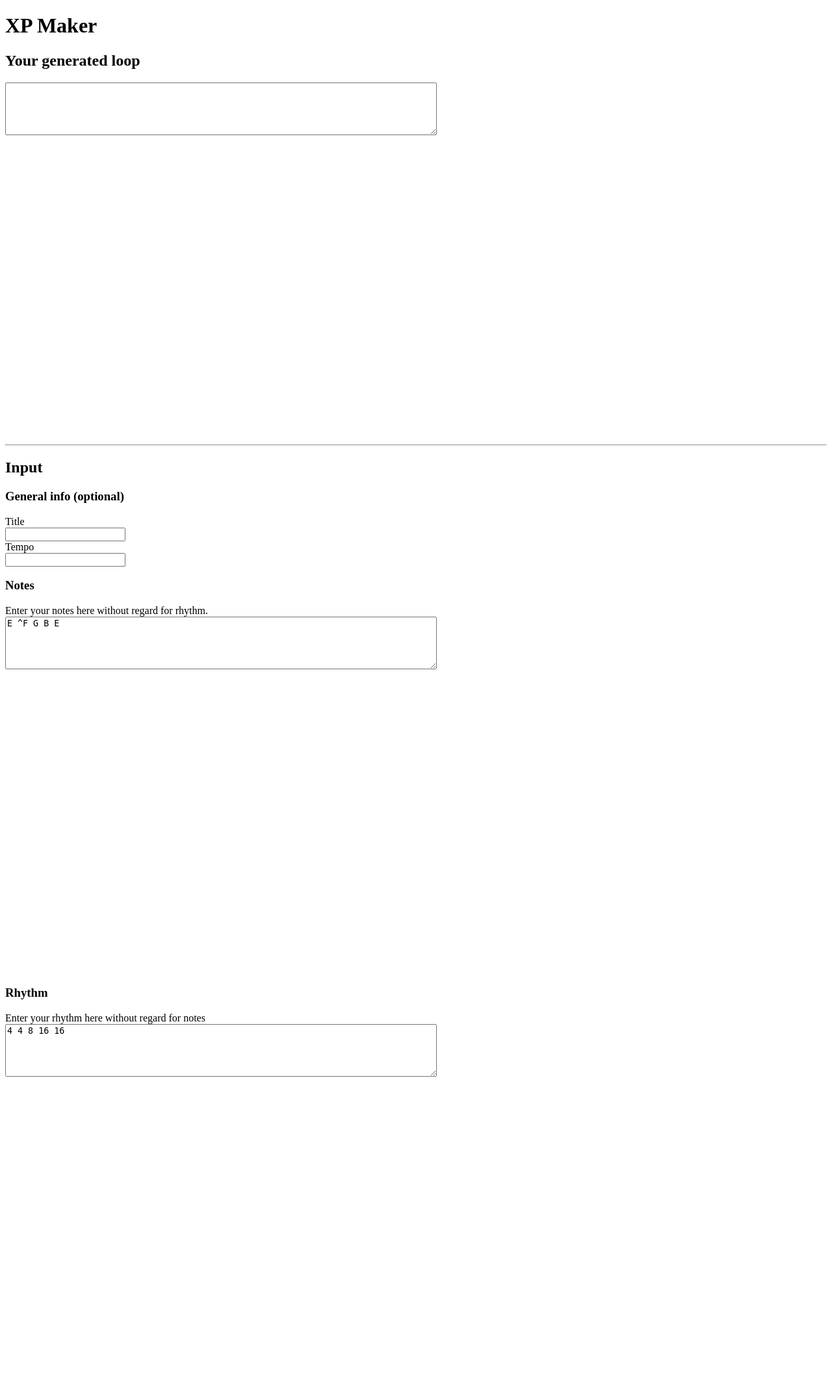
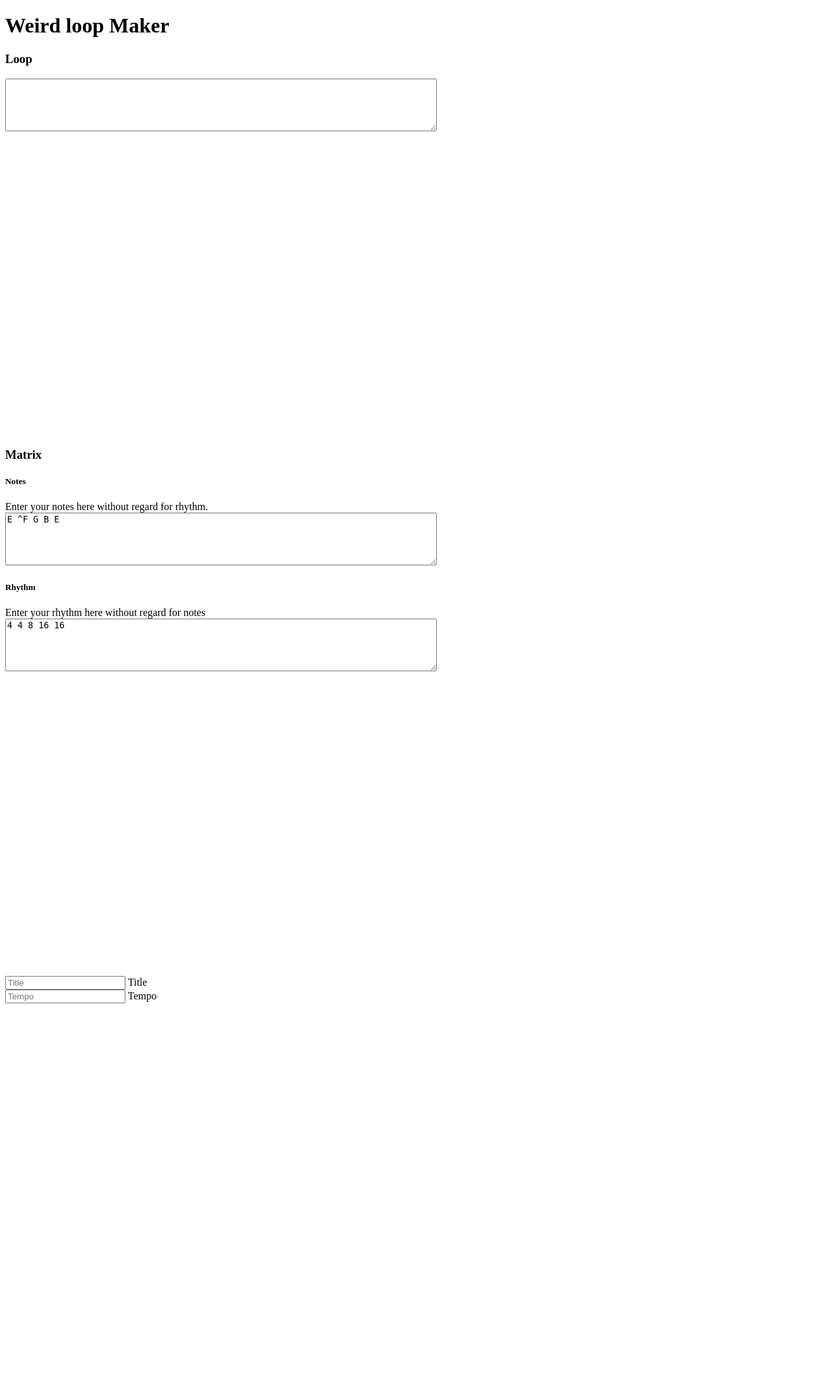
Before and after one commit to Zynton/xpmaker, a Flask app: template templates/index.html in a window 1280 px wide. Shown: the whole page at 65% size. After the commit the page ends 1544 px from the top, so only its background shows below. Run offline with Flask 2, Linux system fonts and the light colour scheme; the template is opened without the code that fills it, so the values that code supplies are empty; some libraries are stand-ins or nearby versions.

Commit message:
Convert base html to materialize form.

```diff
--- a/templates/index.html
+++ b/templates/index.html
@@ -16,26 +16,28 @@
   		<link rel="stylesheet" href="{{ url_for('static', filename='css/abcjs-midi.css') }}" media="all" type="text/css" />
   	</head>
   	<body>
+  		<main class="container">
+  			<h1>Weird loop Maker</h1>
 
-  		<h1>XP Maker</h1>
+	  		<div class="row">
+		  		<h3>Loop</h3>
 
-  		<h2>Your generated loop</h2>
+		  		<div class="input-field">
 			  		<textarea name="xp" id="xp_input", cols="80", rows="5"></textarea>
+			  	</div>
 		  		<div id="xp_canvas" style="width: 771.513px; overflow: hidden; height: 464.403px;"></div>
 		  		<div id="xp_midi"></div>
 		  		<div id="xp_midi_dl"></div>
-  		<hr>
 
-  		<h2>Input</h2>
+		  		<div class="divider"></div>
+		  	</div>
+
+	  		<div class="row">
+	  			<h3>Matrix</h3>
+
+	  			<div class="col m6 section">
+	  				<h5>Notes</h5>
 			  		<form method="post" id="inputs">
-  			<h3>General info (optional)</h3>
-  			<div>Title</div>
-  			<input type="string" name="title" class="input" id="title_input" oninput="updateXP()"></input>
-
-  			<div>Tempo</div>
-  			<input type="number" name="bpm" class="input" id="bpm_input" oninput="updateXP()"></input>
-
-  			<h3>Notes</h3>
 						<div>Enter your notes here without regard for rhythm.</div>
 						<script type="text/javascript">
 							window.onload = function() {
@@ -44,21 +46,46 @@
 								updateXP();
 							};
 						</script>
-		  	<textarea name="notes" class="input" id="notes_input" cols="80" rows="5" oninput="updateFields('notes')">E ^F G B E</textarea>
+						<div class="input-field">
+						  	<textarea name="notes" id="notes_input" cols="80" rows="5" oninput="updateFields('notes')">E ^F G B E</textarea>
+						</div>
+						<!-- HIDDEN : -->
 					  	<textarea name="notes_translated" id="notes_translated" style="display:none;"></textarea>
 
-			<div id="notes_canvas" style="width: 771.513px; overflow: hidden; height: 464.403px;"></div>
+						<div id="notes_canvas"></div>
+					</form>
+		  		</div>
 
-			<h3>Rhythm</h3>
+		  		<div class="col m6 section">
+					<h5>Rhythm</h5>
+					<form method="post" id="inputs">
 			  			<div>Enter your rhythm here without regard for notes</div>
-	  		<textarea name="rhythms" class="input" id="rhythms_input" cols="80" rows="5" oninput="updateFields('rhythms')">4 4 8 16 16</textarea>
+			  			<div class="input-field">
+					  		<textarea name="rhythms" id="rhythms_input" cols="80" rows="5" oninput="updateFields('rhythms')">4 4 8 16 16</textarea>
+					  	</div>
+					  	<!-- HIDDEN -->
 						<textarea name="rhythms_translated" id="rhythms_translated" style="display:none;"></textarea>
-			<div id="rhythm_canvas" style="width: 771.513px; overflow: hidden; height: 464.403px;"></div>
+						<div class="img-responsive" id="rhythm_canvas" style="width: 771.513px; overflow: hidden; height: 464.403px;"></div>
 				  	</form>
+				</div>
+	  		</div>
 
-	  	<div id="xp"></div>
+	  		<div class="row">
+		  		<form method="post" id="inputs">
+		  			<div class="row">
+			  			<div class="input-field col m6">
+				        	<input placeholder="Title" type="text" name="title" id="title_input" oninput="updateXP()">
+				        	<label for="title_input">Title</label>
+				        </div>
 
-	  	<div id="prints">{{prints | safe}}</div>
+			  			<div class="input-field col m6">
+			  				<input placeholder="Tempo" type="number" name="bpm" id="bpm_input" oninput="updateXP()">
+			  				<label for="bpm_input">Tempo</label>
+			  			</div>
+			  		</div>
+		  		</form>
+		  	</div>
+		 </main>
 
   	</body>
 </html>
```
Lines whose indentation alone changed are shown as unchanged.
